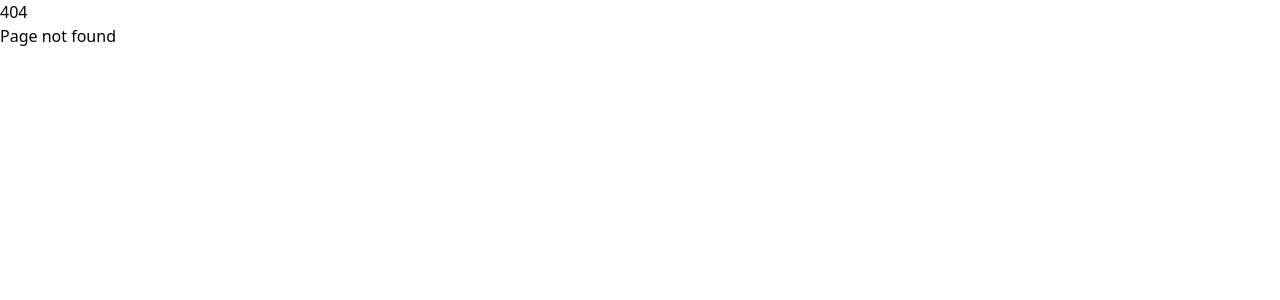
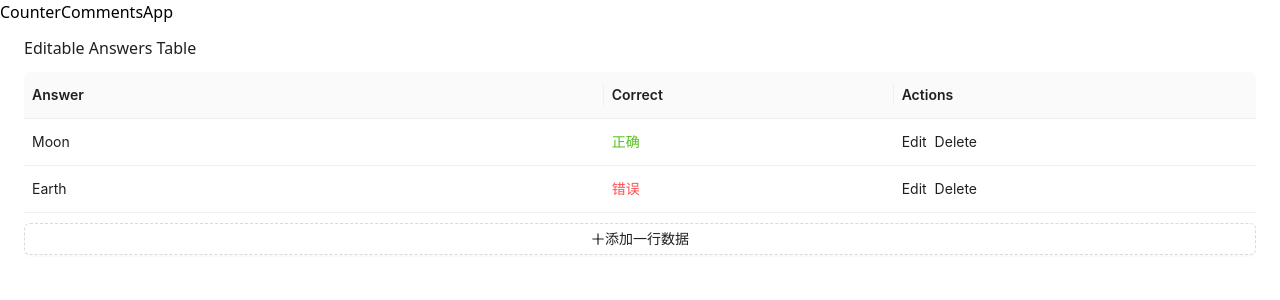
Before and after one commit to wiperi/Amadine-Frontend, a React (Create React App) app: page /nav/aet in a window 1280 px wide. Before the commit this address had no page. Shown: the top 300 px of the page. Built offline with nearby package versions, Linux system fonts and the light colour scheme.

Commit message:
answerEdittable is good to integrate

```diff
--- a/src/pages/AdvancedTable.tsx
+++ b/src/pages/AdvancedTable.tsx
@@ -18,8 +18,8 @@ import { PlusOutlined, MenuOutlined } from '@ant-design/icons';
 interface TableItem {
   id: string;
   name: string;
-  age: number;
-  address: string;
+  numAnswers: number;
+  Duration: string;
   description: string;
 }
 
@@ -28,17 +28,17 @@ const AdvancedTable: React.FC = () => {
   const [dataSource, setDataSource] = useState<TableItem[]>([
     {
       id: '1',
-      name: 'John Brown',
-      age: 32,
-      address: 'New York No. 1 Lake Park',
-      description: 'My name is John Brown, I am 32 years old, living in New York No. 1 Lake Park.',
+      name: 'What is the capital of the moon?',
+      numAnswers: 32,
+      Duration: '44 seconds',
+      description: 'This is a quiz about the moon',
     },
     {
       id: '2',
-      name: 'Jim Green',
-      age: 42,
-      address: 'London No. 1 Bridge Street',
-      description: 'My name is Jim Green, I am 42 years old, living in London No. 1 Bridge Street.',
+      name: 'What is the capital of the moon?',
+      numAnswers: 42,
+      Duration: '44 seconds',
+      description: 'This is a quiz about the moon',
     },
   ]);
 
@@ -59,19 +59,19 @@ const AdvancedTable: React.FC = () => {
       },
     },
     {
-      title: 'Age',
-      dataIndex: 'age',
+      title: '# Answers',
+      dataIndex: 'numAnswers',
       width: 100,
       formItemProps: {
-        rules: [{ required: true, message: 'Age is required' }],
+        rules: [{ required: true, message: 'Number of Answers is required' }],
       },
       renderFormItem: () => <InputNumber min={1} max={120} />,
     },
     {
-      title: 'Address',
-      dataIndex: 'address',
+      title: 'Duration',
+      dataIndex: 'Duration',
       formItemProps: {
-        rules: [{ required: true, message: 'Address is required' }],
+        rules: [{ required: true, message: 'Duration is required' }],
       },
     },
     {
@@ -140,8 +140,8 @@ const AdvancedTable: React.FC = () => {
             const newRow: TableItem = {
               id: newId,
               name: `New Person ${newId}`,
-              age: 25,
-              address: 'Click to edit',
+              numAnswers: 25,
+              Duration: 'Click to edit',
               description: 'New person description',
             };
             setDataSource([...dataSource, newRow]);
--- /dev/null
+++ b/src/pages/AnswersEditTable.tsx
@@ -0,0 +1,99 @@
+import React, { useState } from 'react';
+import {
+  ProColumns,
+  EditableProTable,
+} from '@ant-design/pro-components';
+import { Button, Space } from 'antd';
+// 导入 nanoid 用于生成唯一 ID
+import { nanoid } from 'nanoid';
+
+type Answer = {
+  id: string;
+  answer: string;
+  correct: boolean;
+};
+
+const mockAnswers: Answer[] = [
+  { id: '1', answer: 'Moon', correct: true },
+  { id: '2', answer: 'Earth', correct: false },
+];
+
+const AnswersEditTable: React.FC = () => {
+  const [dataSource, setDataSource] = useState<Answer[]>(mockAnswers);
+  const [editableKeys, setEditableKeys] = useState<React.Key[]>([]);
+
+  const columns: ProColumns<Answer>[] = [
+    {
+      title: 'Answer',
+      dataIndex: 'answer',
+      width: '40%',
+    },
+    {
+      title: 'Correct',
+      dataIndex: 'correct',
+      valueType: 'switch',
+      width: '20%',
+      valueEnum: {
+        true: { text: '正确', status: 'Success' },
+        false: { text: '错误', status: 'Error' },
+      },
+      render: (_, record) => (
+        <span style={{ color: record.correct ? '#52c41a' : '#ff4d4f' }}>
+          {record.correct ? '正确' : '错误'}
+        </span>
+      ),
+    },
+    {
+      title: 'Actions',
+      valueType: 'option',
+      width: '25%',
+      render: (text, record, _, action) => [
+        <a
+          key="editable"
+          onClick={() => {
+            action?.startEditable?.(record.id);
+          }}
+        >
+          Edit
+        </a>,
+        <a
+          key="delete"
+          onClick={() => {
+            setDataSource(dataSource.filter((item) => item.id !== record.id));
+          }}
+        >
+          Delete
+        </a>,
+      ],
+    },
+  ];
+
+  return (
+    <EditableProTable<Answer>
+      rowKey="id"
+      headerTitle="Editable Answers Table"
+      columns={columns}
+      value={dataSource}
+      onChange={(value) => setDataSource(value as Answer[])}
+      editable={{
+        type: 'multiple',
+        editableKeys,
+        onSave: async (rowKey, data, row) => {
+          console.log(rowKey, data, row);
+          // Here you can implement the logic to save the edited data
+        },
+        onChange: setEditableKeys,
+      }}
+      recordCreatorProps={{
+        position: 'bottom',
+        record: () => ({
+          id: nanoid(), // 使用 nanoid 生成唯一 ID
+          answer: '',
+          correct: false,
+        }),
+      }}
+    />
+  );
+};
+
+export default AnswersEditTable;
--- a/src/router.tsx
+++ b/src/router.tsx
@@ -12,6 +12,7 @@ import Login from './pages/Login';
 import AuthRoute from './pages/AuthRoute';
 import EditableTable from './pages/EditableTable';
 import AdvancedTable from './pages/AdvancedTable';
+import AnswersEditTable from './pages/AnswersEditTable';
 
 export const router = createBrowserRouter([
   {
@@ -65,6 +66,10 @@ export const router = createBrowserRouter([
       {
         path: 'at',
         element: <AdvancedTable />,
+      },
+      {
+        path: 'aet',
+        element: <AnswersEditTable />,
       }
     ]
   }
```
